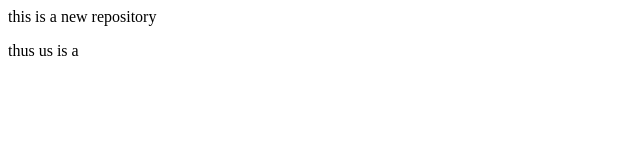
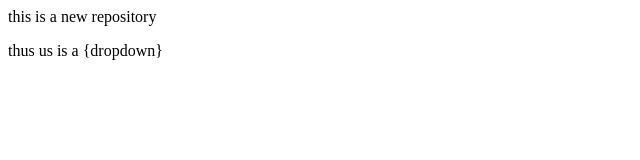
Before and after one commit to Grvprojects/localrepo, a plain HTML site: page index.html in a window 1280 px wide. Shown: the full height of the page, 0-640 px from the left. Drawn offline with Linux system fonts and the light colour scheme.

Commit message:
dropdown

```diff
--- a/index.html
+++ b/index.html
@@ -1,2 +1,2 @@
 <p>this is a new repository</p>
-<p>thus us is a </p>
+<p>thus us is a {dropdown}</p>
```
